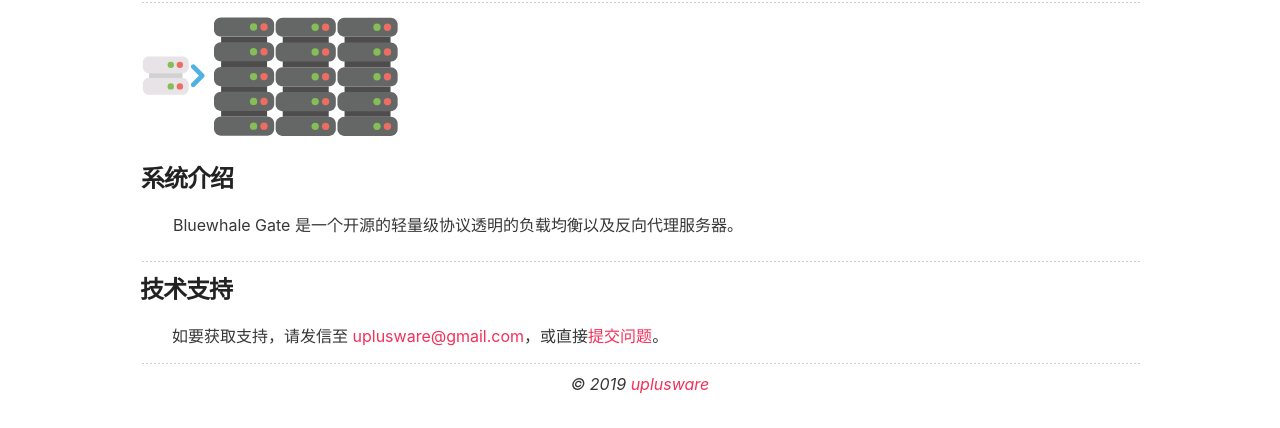
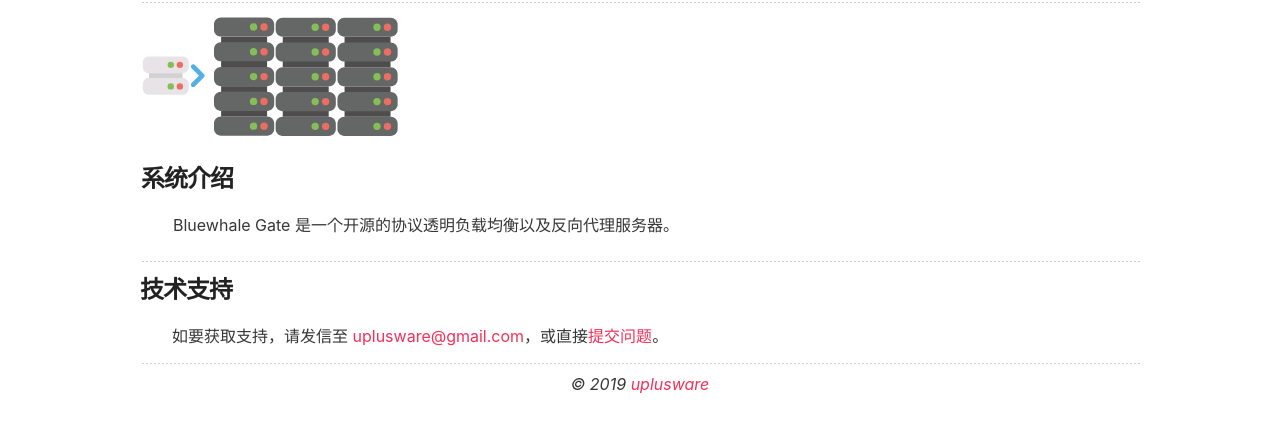
Before and after one commit to bwgate/bwgate.github.io, a plain HTML site: page index.html in a window 1280 px wide. Shown: the part 150-578 px from the top of the page. Drawn offline with Linux system fonts and the light colour scheme.

Commit message:
Update index.html

```diff
--- a/index.html
+++ b/index.html
@@ -20,7 +20,7 @@
 		<td valign="top">
 		<h3>系统介绍</h3>
 		<ul>
-			<li>Bluewhale Gate 是一个开源的轻量级协议透明的负载均衡以及反向代理服务器。</li>
+			<li>Bluewhale Gate 是一个开源的协议透明负载均衡以及反向代理服务器。</li>
 		</ul>
 		</td>
 		</tr>
```
